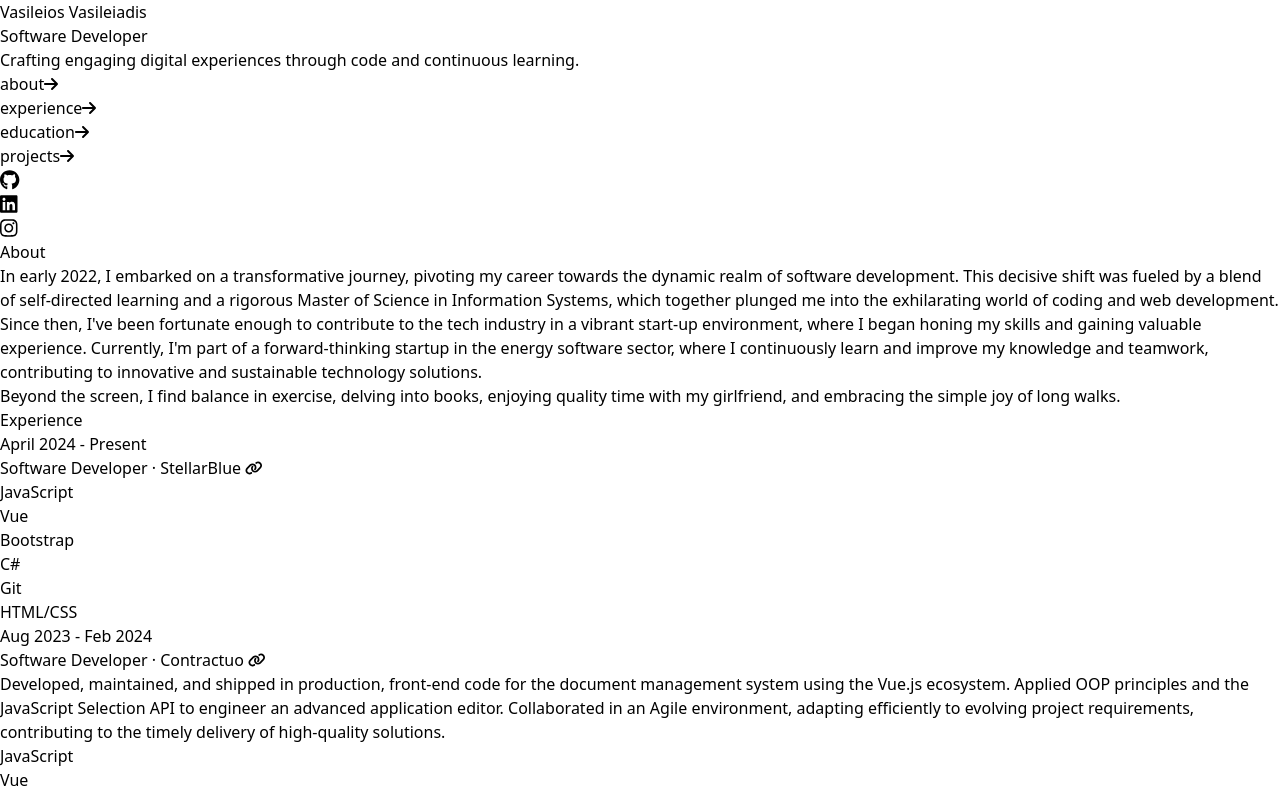
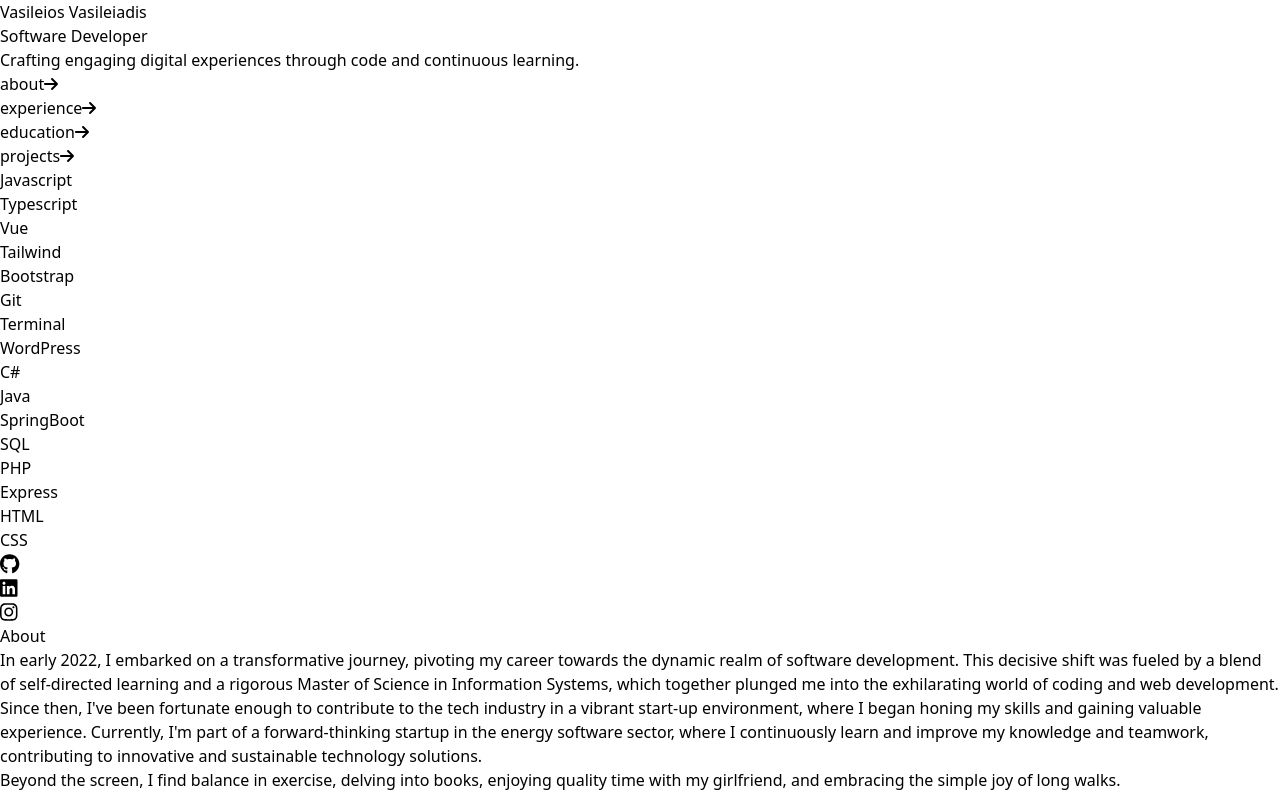
Before and after one commit to vvasileios/Portfolio, a Vue app: page / in a window 1280 px wide. Shown: the top 796 px of the page. Built offline with nearby package versions, Linux system fonts and the light colour scheme.

Commit message:
set up structure for new idea

```diff
--- a/src/components/HeaderPanel.vue
+++ b/src/components/HeaderPanel.vue
@@ -42,6 +42,27 @@
           </li>
         </ul>
       </nav>
+
+      <div class="bg-white">
+        <ul class="mt-16 ml-2 flex flex-row flex-wrap">
+          <li class="mx-2 border-2 border-red-500">Javascript</li>
+          <li class="mx-2 border-2 border-red-500">Typescript</li>
+          <li class="mx-2 border-2 border-red-500">Vue</li>
+          <li class="mx-2 border-2 border-red-500">Tailwind</li>
+          <li class="mx-2 border-2 border-red-500">Bootstrap</li>
+          <li class="mx-2 border-2 border-red-500">Git</li>
+          <li class="mx-2 border-2 border-red-500">Terminal</li>
+          <li class="mx-2 border-2 border-red-500">WordPress</li>
+          <li class="mx-2 border-2 border-red-500">C#</li>
+          <li class="mx-2 border-2 border-red-500">Java</li>
+          <li class="mx-2 border-2 border-red-500">SpringBoot</li>
+          <li class="mx-2 border-2 border-red-500">SQL</li>
+          <li class="mx-2 border-2 border-red-500">PHP</li>
+          <li class="mx-2 border-2 border-red-500">Express</li>
+          <li class="mx-2 border-2 border-red-500">HTML</li>
+          <li class="mx-2 border-2 border-red-500">CSS</li>
+        </ul>
+      </div>
     </div>
 
     <ul class="ml-3 mt-8 flex items-center">
```
